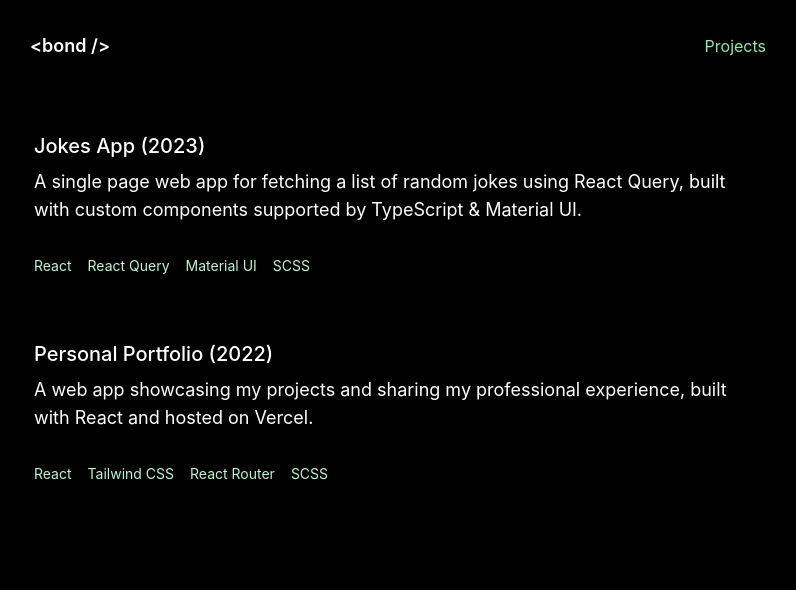
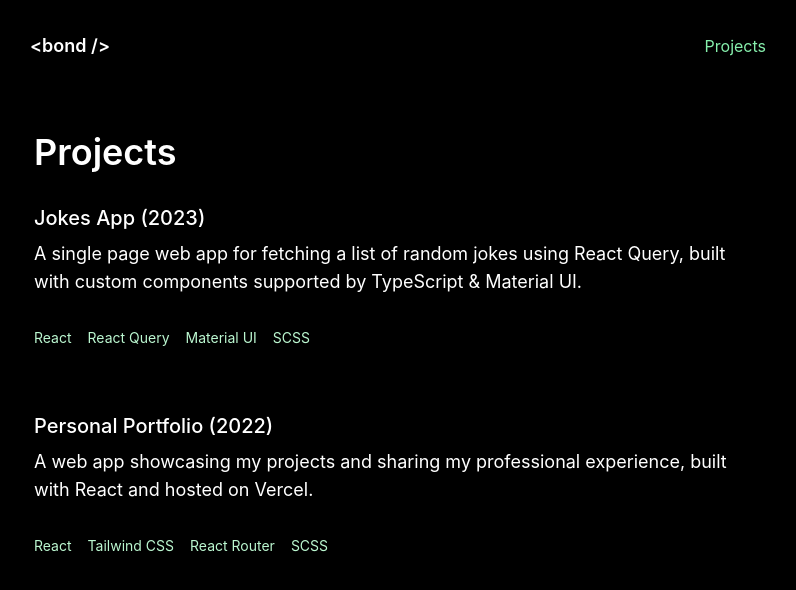
Before and after one commit to trinhbond/personal-portfolio, a React (Create React App) app: page /projects in a window 1280 px wide. Shown: the top 590 px of the page, without its empty margins (242-1038 px from the left). Built offline with nearby package versions, Linux system fonts and the light colour scheme.

Commit message:
Heading for Projects page

```diff
--- a/src/pages/Projects.js
+++ b/src/pages/Projects.js
@@ -25,6 +25,9 @@ const projects = [
 function Projects() {
   return (
     <div className="max-w-3xl py-10 px-5 max-[600px]:px-2.5 max-[600px]:px-6 m-auto text-white">
+      <h1 className="font-semibold text-4xl max-[600px]:text-2xl mb-8">
+        Projects
+      </h1>
       {projects.map((project) => (
         <div className="flex flex-row max-[768px]:flex-col gap-3 mb-16">
           {/* <img
@@ -36,7 +39,7 @@ function Projects() {
             <div>
               <Link
                 href="https://github.com/trinhbond/random-jokes"
-                className="text-xl font-medium hover:text-green-300"
+                className="text-xl max-[600px]:text-lg font-medium hover:text-green-300 "
               >
                 {project.name} ({project.year})
               </Link>
@@ -46,7 +49,6 @@ function Projects() {
             </div>
             <div className="flex flex-row gap-4">
               {project.tech.map((i) => (
-                // <span className="flex-1 border-2 border-green-200 rounded text-center text-sm">
                 <span className="flex-1 max-w-min whitespace-nowrap rounded text-center text-sm text-green-200">
                   {i}
                 </span>
```
